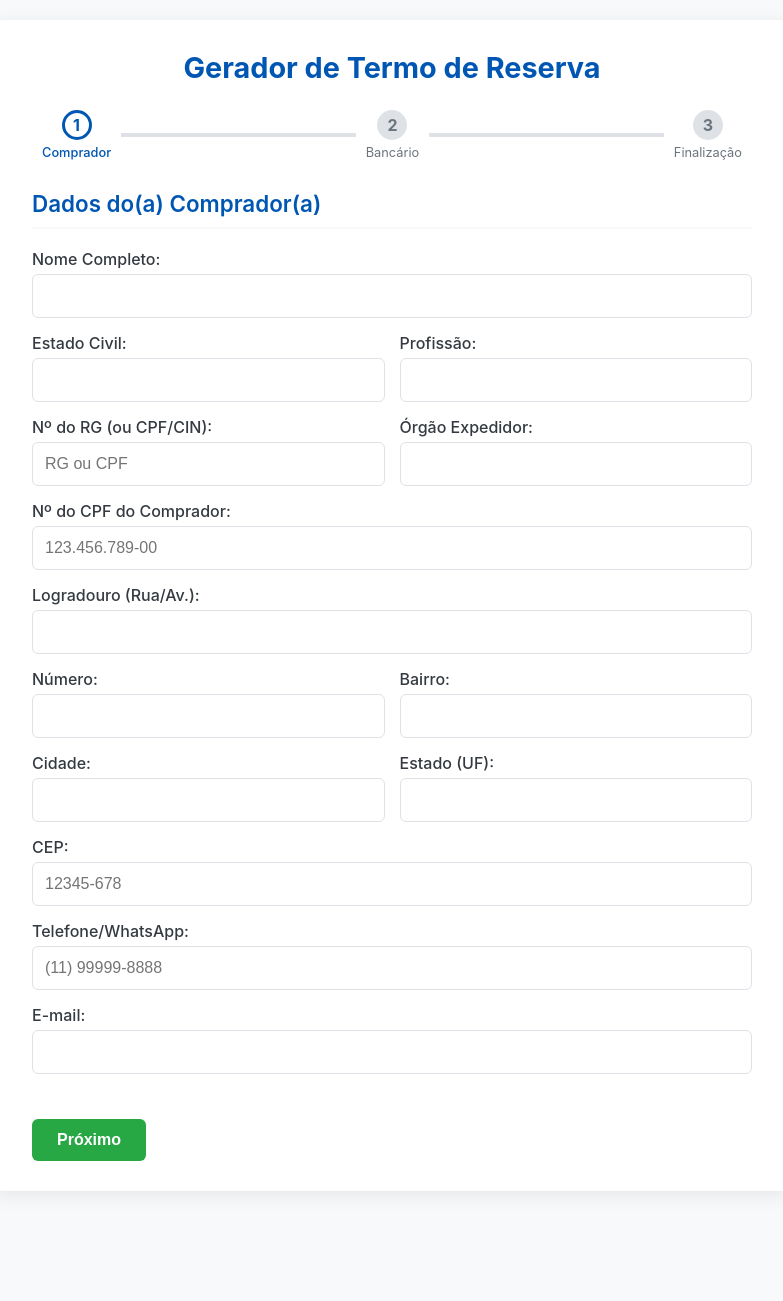
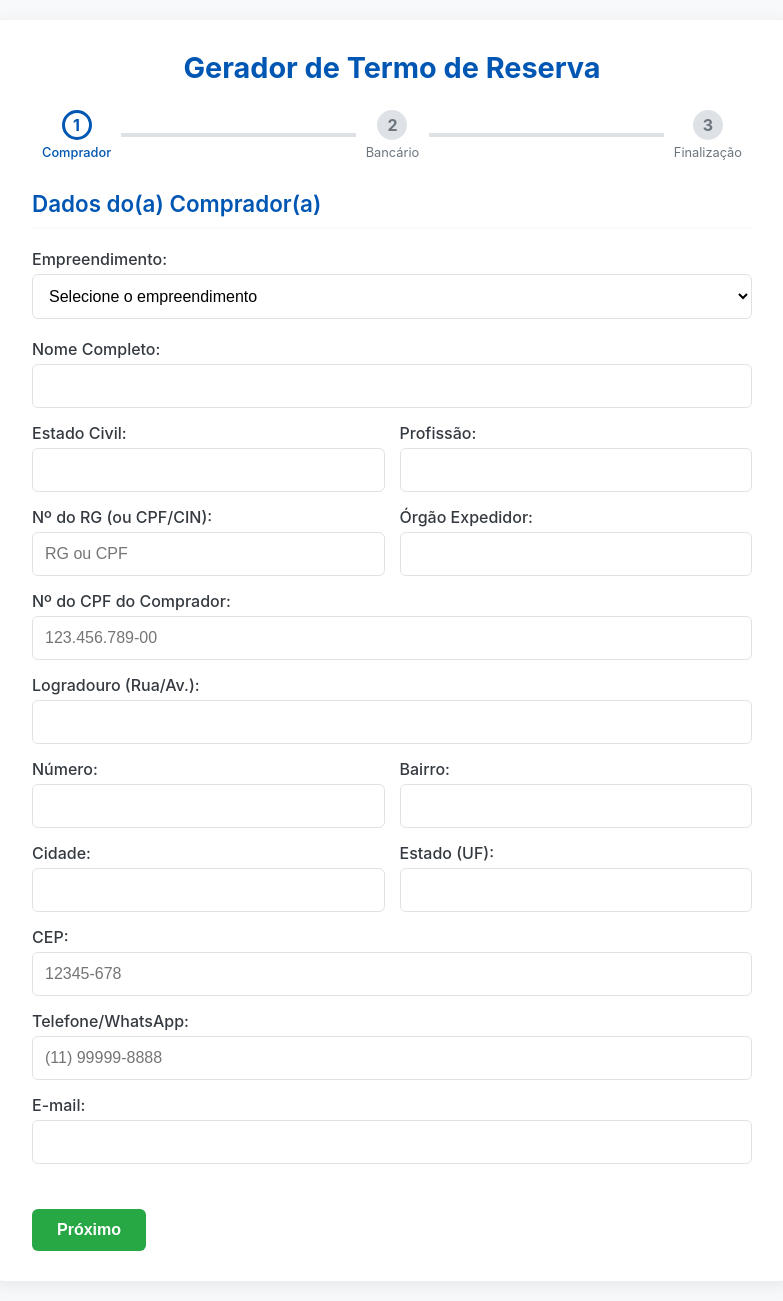
Before and after one commit to matheusesdev/gerador-termo, a Flask app: page / in a window 1280 px wide. Shown: the whole page, without its empty margins (248-1031 px from the left). Before the commit the page ends 1161 px from the top, so only its background shows below. Run offline with Flask 3, Linux system fonts and the light colour scheme.

Commit message:
Add multi-development selection: CONNECT TECH II and DONA

```diff
--- a/app.py
+++ b/app.py
@@ -53,7 +53,17 @@ def index():
 @app.route('/gerar-documento', methods=['POST'])
 def gerar_documento():
     try:
-        doc = DocxTemplate("modelo.docx")
+        # Seleciona o modelo correto baseado no empreendimento escolhido
+        empreendimento = request.form.get('empreendimento', 'connect-tech')
+
+        if empreendimento == 'dona':
+            modelo_arquivo = "modelo-dona.docx"
+            nome_empreendimento = "DONA"
+        else:  # connect-tech (padrão)
+            modelo_arquivo = "modelo.docx"
+            nome_empreendimento = "CONNECT TECH II"
+
+        doc = DocxTemplate(modelo_arquivo)
 
         logradouro = request.form['logradouro']
         numero = request.form['numero']
@@ -95,7 +105,10 @@ def gerar_documento():
         doc.save(file_stream)
         file_stream.seek(0)
 
-        nome_arquivo_saida = f"termo_de_reserva_{context['nome_cliente'].replace(' ', '_')}.docx"
+        # Nome do arquivo inclui o empreendimento
+        nome_cliente_limpo = context['nome_cliente'].replace(' ', '_')
+        empreendimento_limpo = nome_empreendimento.replace(' ', '_')
+        nome_arquivo_saida = f"termo_de_reserva_{empreendimento_limpo}_{nome_cliente_limpo}.docx"
 
         return send_file(
             file_stream,
--- a/templates/index.html
+++ b/templates/index.html
@@ -142,7 +142,7 @@
             margin-bottom: 5px;
             font-weight: 500;
         }
-        input {
+        input, select {
             width: 100%;
             padding: 12px;
             font-size: 1rem;
@@ -151,10 +151,14 @@
             margin-bottom: 15px;
             transition: border-color 0.3s, box-shadow 0.3s;
         }
-        input:focus {
+        input:focus, select:focus {
             outline: none;
             border-color: var(--primary-color);
             box-shadow: 0 0 0 3px rgba(0, 86, 179, 0.2);
+        }
+        select {
+            cursor: pointer;
+            background-color: white;
         }
         .grid-2-col {
             display: grid;
@@ -247,6 +251,15 @@
             <div class="form-step active-step">
                 <fieldset>
                     <legend>Dados do(a) Comprador(a)</legend>
+
+                    <!-- Seleção de Empreendimento -->
+                    <label for="empreendimento">Empreendimento:</label>
+                    <select id="empreendimento" name="empreendimento" required style="width: 100%; padding: 12px; font-size: 1rem; border: 1px solid var(--border-color); border-radius: 6px; margin-bottom: 20px; transition: border-color 0.3s, box-shadow 0.3s;">
+                        <option value="">Selecione o empreendimento</option>
+                        <option value="connect-tech">CONNECT TECH II</option>
+                        <option value="dona">DONA</option>
+                    </select>
+
                     <label for="nome_cliente">Nome Completo:</label>
                     <input type="text" id="nome_cliente" name="nome_cliente" required>
                     <div class="grid-2-col">
```
Also changed, not shown: 2 other files.
